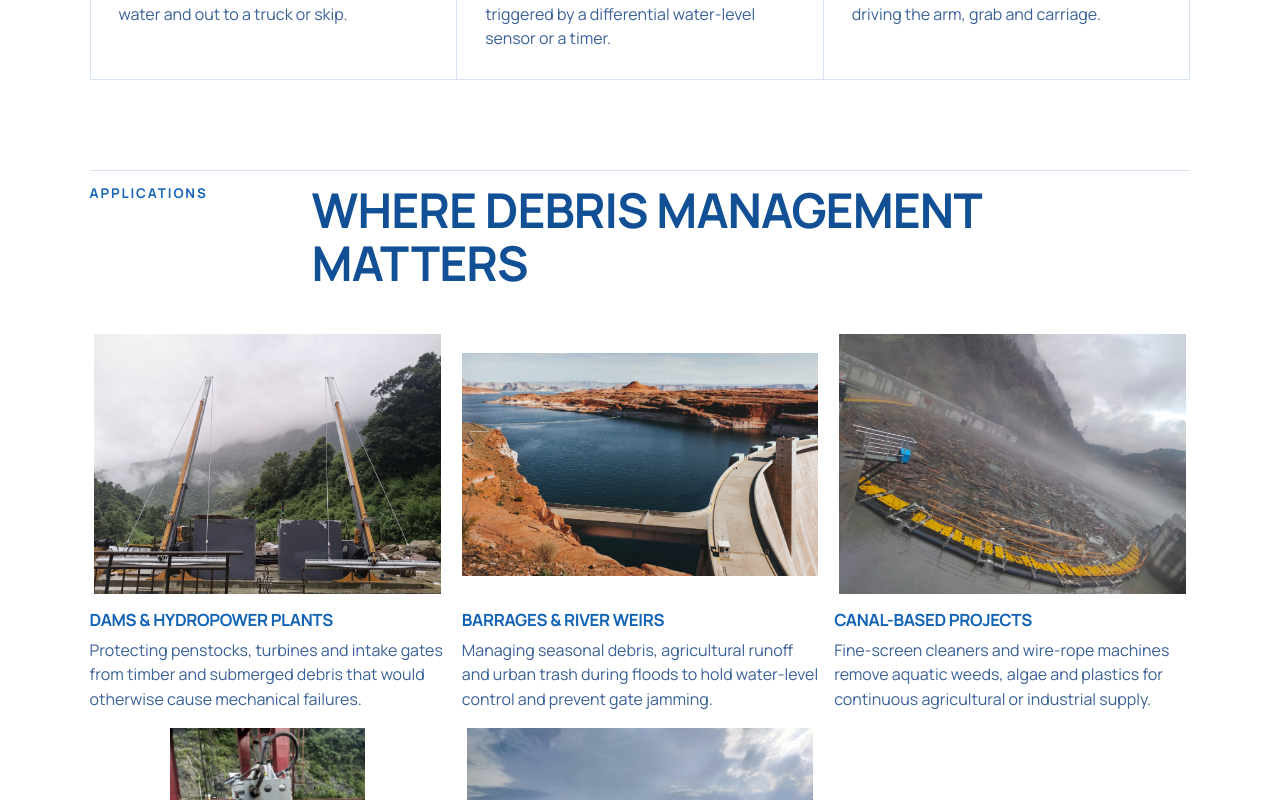
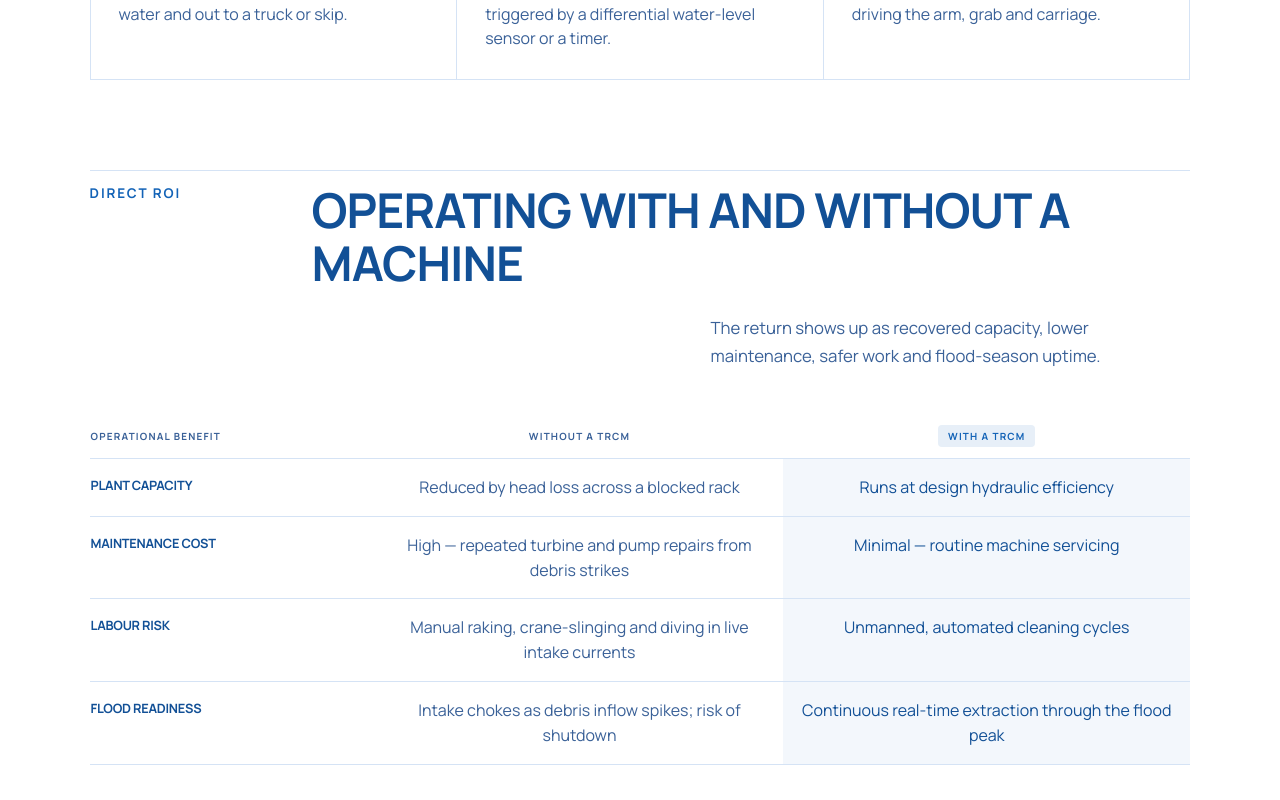
Before and after one commit to code-x-prime/basmni, a Next.js app: page /products-services/trash-rack-cleaning-machines in a window 1280 px wide. Shown: the part 4300-5100 px from the top of the page. Built offline with nearby package versions, Linux system fonts and the light colour scheme.

Commit message:
Implement code changes to enhance functionality and improve performance

```diff
--- a/app/about-us/page.tsx
+++ b/app/about-us/page.tsx
@@ -368,7 +368,8 @@ export default function AboutPage() {
             src={media.equipmentDamSpillway}
             alt="Dam spillway with hydro-mechanical equipment installed on site"
             reveal
-            className="min-h-[260px] sm:min-h-[440px]"
+            objectFit="contain"
+            className="min-h-[260px] bg-background sm:min-h-[440px]"
           />
         </Reveal>
         <RevealStagger className="mt-4 grid grid-cols-1 gap-px border border-border bg-border sm:grid-cols-2 lg:grid-cols-3">
--- a/app/products-services/trash-rack-cleaning-machines/page.tsx
+++ b/app/products-services/trash-rack-cleaning-machines/page.tsx
@@ -7,7 +7,6 @@ import {
   trcmHowItWorks,
   trcmFeatures,
   trcmConfigurations,
-  trcmApplications,
   trcmProcess,
   trcmHeadlineMetrics,
   trcmComponents,
@@ -139,31 +138,6 @@ export default function TrcmPage() {
         </RevealStagger>
       </section>
 
-      {/* Applications */}
-      <section className={`${sectionPad} bg-white text-navy`}>
-        <SectionHeading dark label="Applications" title="Where debris management matters" />
-        <RevealStagger
-          className="mt-9 grid grid-cols-1 gap-4 sm:mt-11 sm:grid-cols-3"
-          stagger={0.08}
-        >
-          {trcmApplications.map((a) => (
-            <RevealItem key={a.title}>
-              <ImageBlock
-                src={media[a.image]}
-                alt={a.title}
-                objectFit="contain"
-                className="min-h-[220px] bg-background sm:min-h-[260px]"
-              />
-              <div className="pt-4">
-                <h3 className="text-[1.05rem] uppercase leading-[1.15] tracking-tightest text-blue">
-                  {a.title}
-                </h3>
-                <p className="mt-2 text-[1rem] leading-[1.55] text-muted">{a.text}</p>
-              </div>
-            </RevealItem>
-          ))}
-        </RevealStagger>
-      </section>
 
       {/* ROI comparison */}
       <section className={sectionPad}>
--- a/content/site.ts
+++ b/content/site.ts
@@ -87,6 +87,7 @@ export const media = {
   trcmGantryInstalledSite: '/images/trcm-gantry-installed-site.jpeg',
   trcmRackPanelsCrane: '/images/trcm-rack-panels-crane.jpeg',
   trcmSubmersiblePumpHoses: '/images/trcm-submersible-pump-hoses.jpeg',
+  trcmCranePrecastSite: '/images/trcm-crane-precast-site.jpeg',
   trcmSubmersiblePumpCloseup: '/images/trcm-submersible-pump-closeup.jpeg',
   trcmReservoirValleyDeck: '/images/trcm-reservoir-valley-deck.jpeg',
   trcmTeamSiteVisit: '/images/trcm-team-site-visit.jpeg',
--- a/content/trcm.ts
+++ b/content/trcm.ts
@@ -136,7 +136,7 @@ export const trcmConfigurations: TrcmConfig[] = [
   {
     title: 'Rope / wire-cable operated',
     text: 'For deep intake channels beyond 20 m. Wire-rope hoists lower heavy grab buckets or multi-blade grapples under gravity — cost-effective and adaptable where a rigid arm cannot reach.',
-    image: 'trcmSubmersiblePumpHoses',
+    image: 'trcmCranePrecastSite',
   },
   {
     title: 'Chain-driven continuous rake',
```
Also changed, not shown: public/images/trcm-crane-precast-site.jpeg (added).
